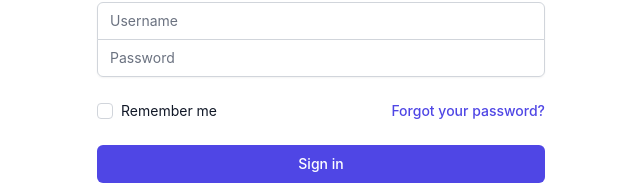
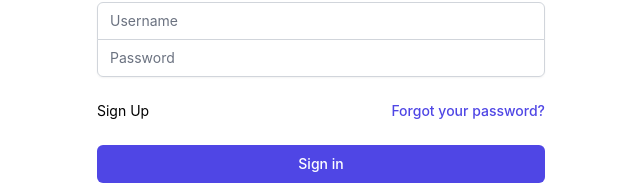
Before and after one commit to danwaldie/mirror, a Next.js app in the folder mirror-frontend/: page /login in a window 1280 px wide. Shown: the part 186-377 px from the top of the page, without its empty margins (319-959 px from the left). Built offline with nearby package versions, Linux system fonts and the light colour scheme.

Commit message:
links included

```diff
--- a/mirror-frontend/pages/login.js
+++ b/mirror-frontend/pages/login.js
@@ -1,5 +1,6 @@
 import { useState } from 'react';
 import { useRouter } from 'next/router';
+import Link from 'next/link';
 
 export default function Login() {
   const [username, setUsername] = useState('');
@@ -91,16 +92,10 @@
             </div>
 
             <div className="flex items-center justify-between">
-              <div className="flex items-center">
-                <input
-                  id="remember-me"
-                  name="remember-me"
-                  type="checkbox"
-                  className="h-4 w-4 text-indigo-600 focus:ring-indigo-500 border-gray-300 rounded"
-                />
-                <label htmlFor="remember-me" className="ml-2 block text-sm text-gray-900">
-                  Remember me
-                </label>
+              <div className="text-sm">
+                <Link href='/signup' className="font-medium text-indigo-600 hover:text-indigo-500">
+                  Sign Up
+                </Link>
               </div>
 
               <div className="text-sm">
--- a/mirror-frontend/pages/signup.js
+++ b/mirror-frontend/pages/signup.js
@@ -1,5 +1,6 @@
 import { useState } from 'react';
 import { useRouter } from 'next/router';
+import Link from 'next/link';
 
 export default function Signup() {
   const [email, setEmail] = useState('');
@@ -83,6 +84,18 @@
               </div>
             </div>
 
+            <div className="flex items-center justify-between">
+              <div className="text-sm">
+                <Link href='/login' className="font-medium text-indigo-600 hover:text-indigo-500">
+                  Login
+                </Link>
+              </div>
+
+              <div className="text-sm">
+
+              </div>
+            </div>
+
             <div>
               <button
                 type="submit"
```
